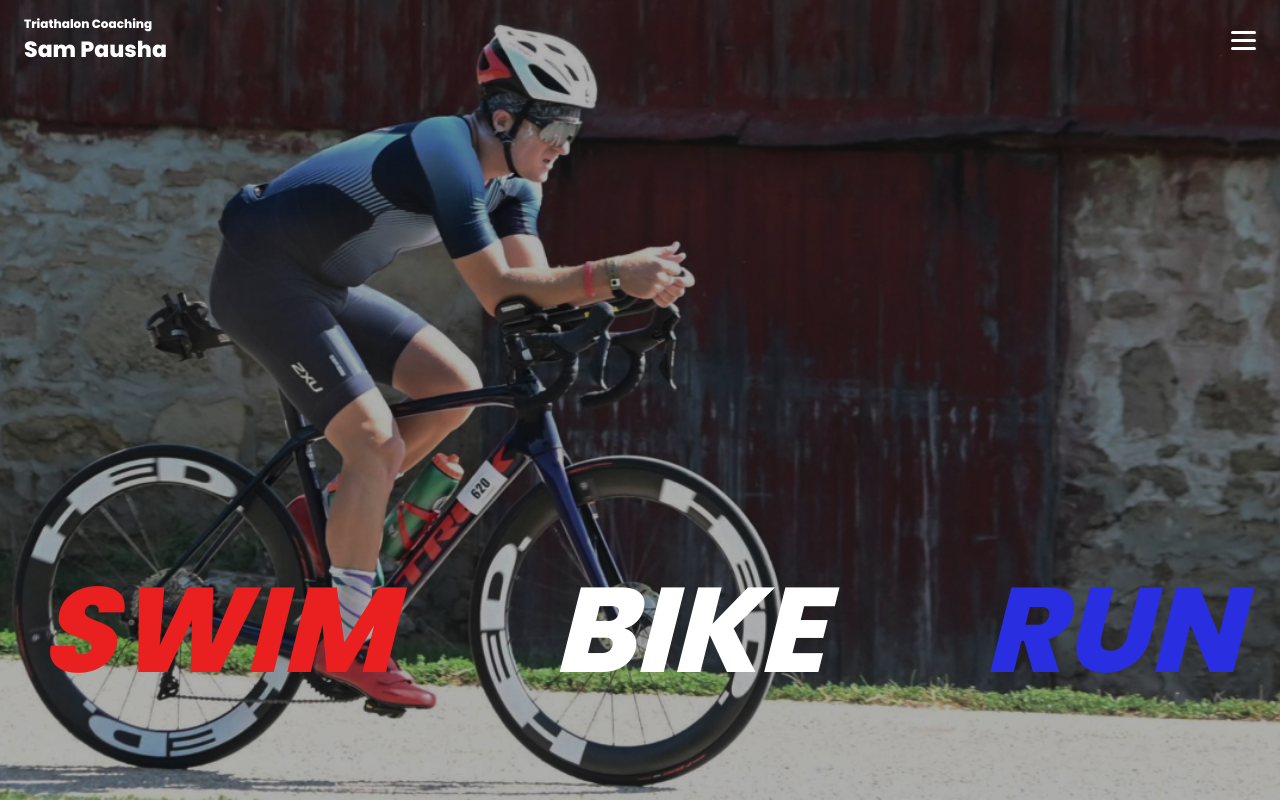
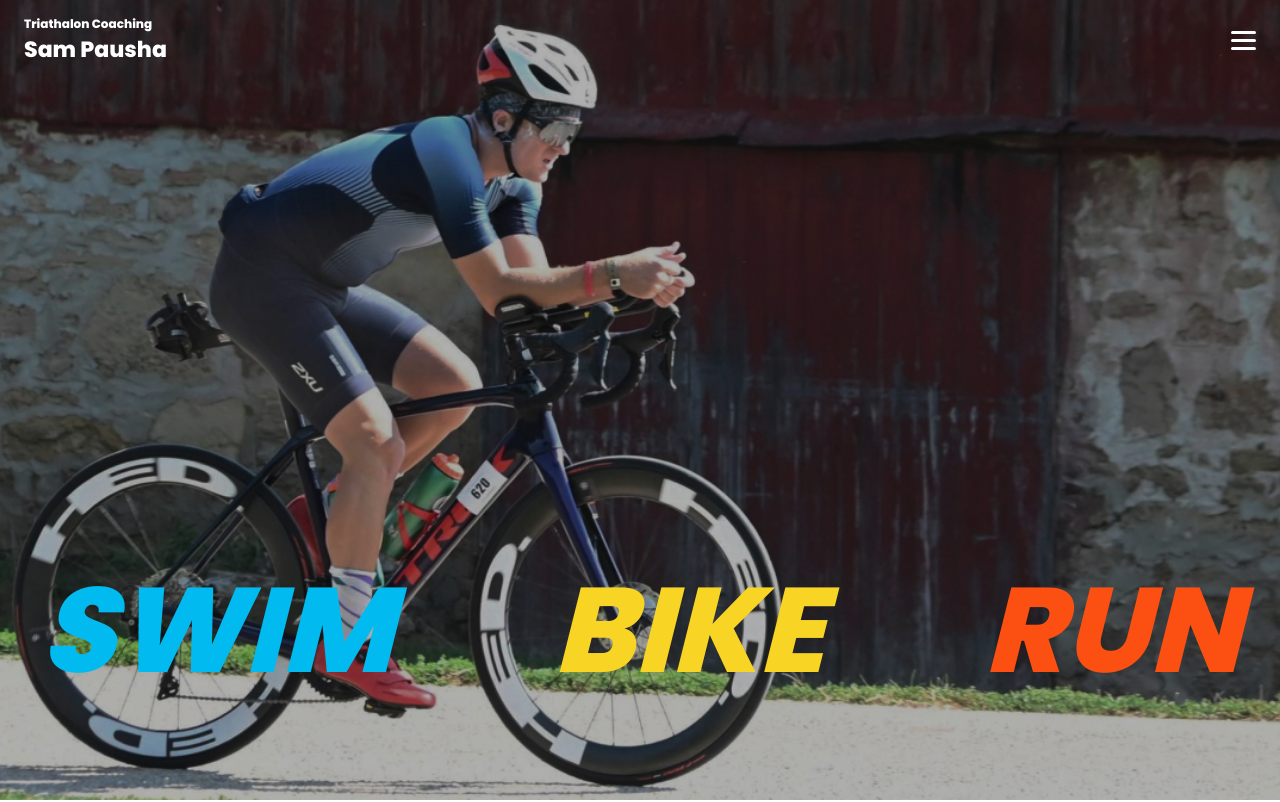
Before and after one commit to khintz34/sampaushacoaching, a Next.js app: page / in a window 1280 px wide. Shown: the top 802 px of the page. Built offline with nearby package versions, Linux system fonts and the light colour scheme.

Commit message:
hero colors

```diff
--- a/src/app/globals.css
+++ b/src/app/globals.css
@@ -1,7 +1,9 @@
 :root {
   --primary-font: #ffffff;
   --red-font: #ea1f1f;
-  --blue-font: #292fe0;
+  --blue-font: #01baef;
+  --yellow-font: #f8d525;
+  --orange-font: #fb5012;
   --black-font: #000000;
   --h2-font: #373e40;
   --background-main: #eeece7;
--- a/src/components/Hero/Hero.module.scss
+++ b/src/components/Hero/Hero.module.scss
@@ -37,15 +37,15 @@
   }
 }
 
-.red {
-  color: var(--red-font);
+.blue {
+  color: var(--blue-font);
   @media (max-width: 1023px) {
     text-align: left;
   }
 }
 
-.blue {
-  color: var(--blue-font);
+.yellow {
+  color: var(--yellow-font);
 
   @media (max-width: 1023px) {
     text-align: right;
@@ -55,7 +55,8 @@
   }
 }
 
-.white {
+.orange {
+  color: var(--orange-font);
   @media (max-width: 1023px) {
     text-align: center;
   }
--- a/src/components/Hero/Hero.tsx
+++ b/src/components/Hero/Hero.tsx
@@ -36,11 +36,13 @@ export function Hero() {
         <div className={styles.overlay} />
       </div>
       <div className={styles.heroFooter}>
-        <div className={`${styles.red} ${styles.exerciseTypeTitle}`}>SWIM</div>
-        <div className={`${styles.white} ${styles.exerciseTypeTitle}`}>
+        <div className={`${styles.blue} ${styles.exerciseTypeTitle}`}>SWIM</div>
+        <div className={`${styles.yellow} ${styles.exerciseTypeTitle}`}>
           BIKE
         </div>
-        <div className={`${styles.blue} ${styles.exerciseTypeTitle}`}>RUN</div>
+        <div className={`${styles.orange} ${styles.exerciseTypeTitle}`}>
+          RUN
+        </div>
       </div>
     </main>
   );
--- a/src/components/Tagline/Tagline.tsx
+++ b/src/components/Tagline/Tagline.tsx
@@ -11,7 +11,7 @@ export function Tagline() {
           Personalized coaching for dedicated, hands-on guidance and success.
         </p>
         <p className={styles.taglineParagrapgh}>
-          Or hit the ground running with a mostly self-guided standardize plan.
+          Or hit the ground running with a mostly self-guided standardized plan.
         </p>
       </div>
     </div>
```
